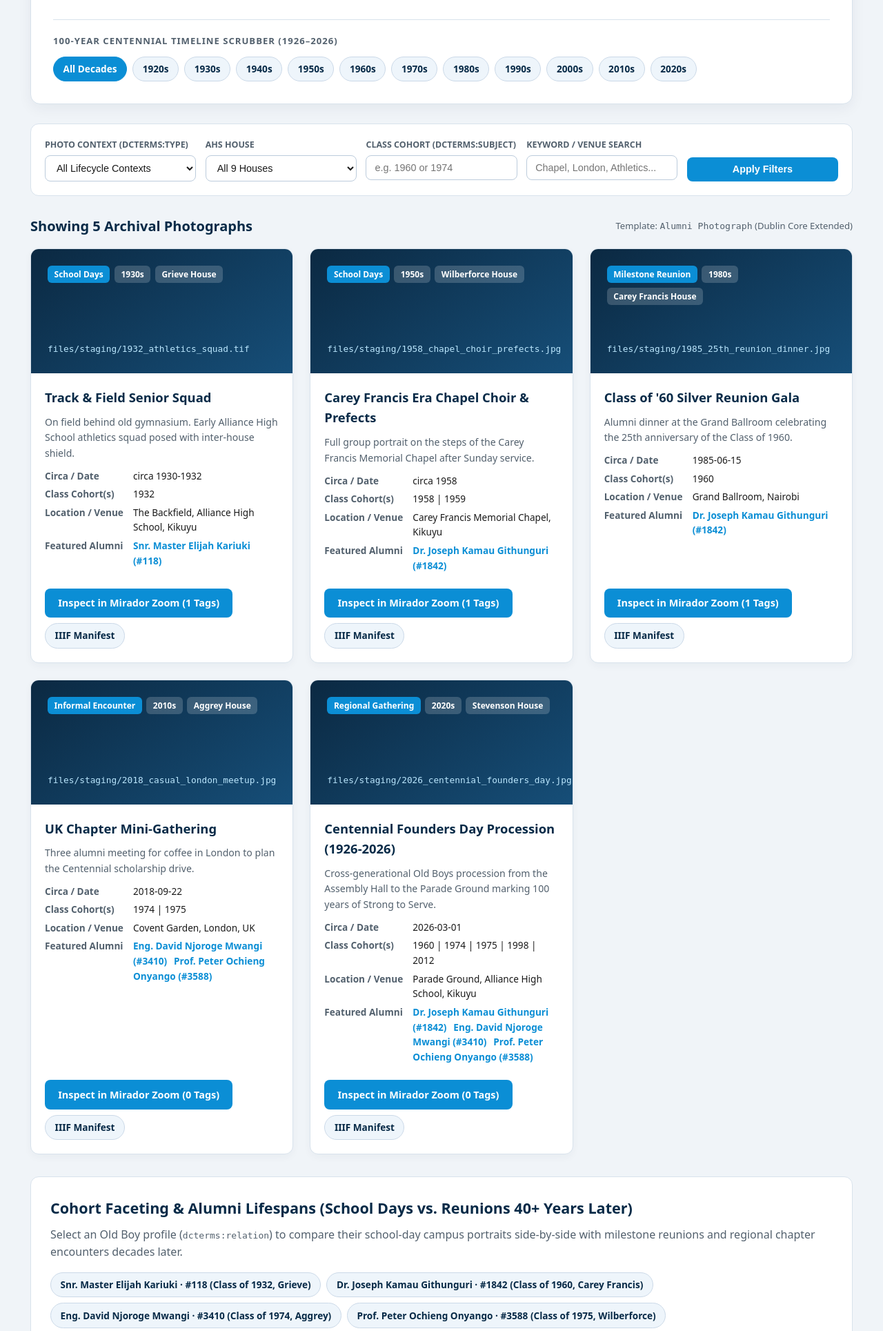
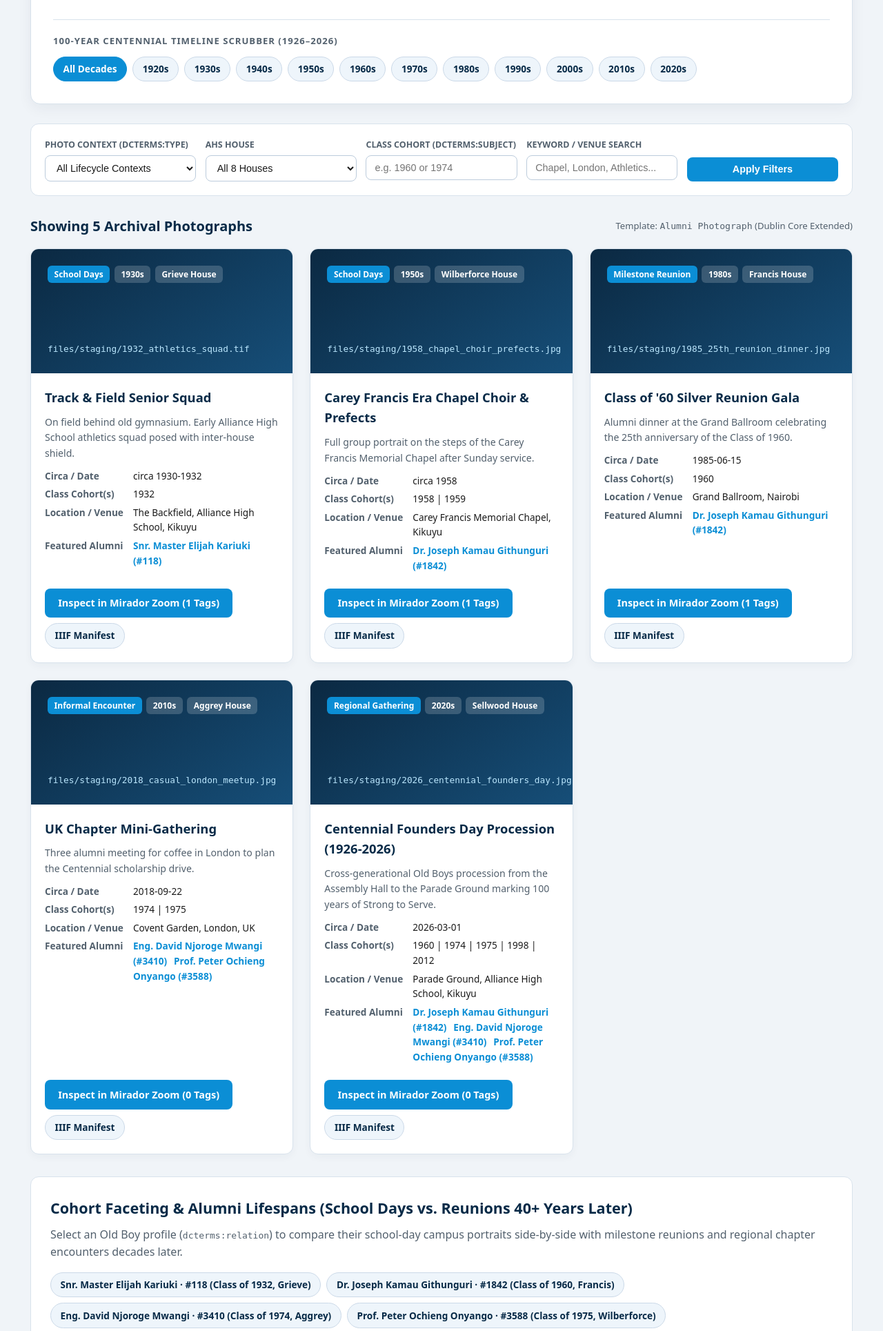
Before and after one commit to ericgitonga/ahsobc, a PHP site: page /gallery/index.php in a window 1280 px wide. Shown: the part 311-2240 px from the top of the page at 69% size. Run offline with PHP 8.4, Linux system fonts and the light colour scheme.

Commit message:
fix: set canonical 8 AHS Houses in order (Livingstone, Aggrey, Wilberforce, Grieve, Arthur, Francis, Smith, Sellwood)

```diff
--- a/omeka/scripts/provision_schema.php
+++ b/omeka/scripts/provision_schema.php
@@ -9,7 +9,7 @@
  *      Common -> CustomVocab -> IiifServer -> ImageServer -> Mirador -> CSVImport -> Mapping -> Collecting.
  *   3. Seeds Custom Vocabularies:
  *      - "AHS Photo Context": School Days, Milestone Reunion, Regional Gathering, Informal Encounter
- *      - "AHS Houses & Societies": Aggrey, Arthur, Carey Francis, Grieve, Livingstone, Sellwood, Smith, Stevenson, Wilberforce
+ *      - "AHS Houses & Societies": Livingstone, Aggrey, Wilberforce, Grieve, Arthur, Francis, Smith, Sellwood
  *   4. Seeds Resource Templates:
  *      - "Alumni Photograph" (dcterms:title, dcterms:type, dcterms:temporal, dcterms:relation, dcterms:subject, dcterms:spatial, dcterms:description, dcterms:isPartOf)
  *      - "Alumni Profile" (dcterms:title, dcterms:identifier, dcterms:subject, dcterms:isPartOf, dcterms:relation)
@@ -233,7 +233,7 @@ function ahsobc_provision_archive(\PDO $pdo, string $driver = 'sqlite'): array
             'full_name' => 'Dr. Joseph Kamau Githunguri',
             'school_number' => '1842',
             'cohort_year' => 1960,
-            'house' => 'Carey Francis',
+            'house' => 'Francis',
             'bio_summary' => 'School Prefect (1959–1960), Chapel Choir tenor, and Class of 1960 Silver & Centennial Reunion Convener.',
         ],
         [
@@ -298,10 +298,10 @@ function ahsobc_provision_archive(\PDO $pdo, string $driver = 'sqlite'): array
             'Row 1, Position 3 from Left: Snr. Master Elijah Kariuki (School No. #118, Class of 1932, Grieve House, IIIF xywh=420,310,180,220)',
         ],
         'files/staging/1958_chapel_choir_prefects.jpg' => [
-            'Row 2, Position 4 from Left: Dr. Joseph Kamau Githunguri (School No. #1842, Class of 1960, Carey Francis House, IIIF xywh=610,280,150,190)',
+            'Row 2, Position 4 from Left: Dr. Joseph Kamau Githunguri (School No. #1842, Class of 1960, Francis House, IIIF xywh=610,280,150,190)',
         ],
         'files/staging/1985_25th_reunion_dinner.jpg' => [
-            'Row 1, Position 2 from Left: Dr. Joseph Kamau Githunguri (School No. #1842, Class of 1960, Carey Francis House, IIIF xywh=380,240,170,210)',
+            'Row 1, Position 2 from Left: Dr. Joseph Kamau Githunguri (School No. #1842, Class of 1960, Francis House, IIIF xywh=380,240,170,210)',
         ],
     ];
 
@@ -323,7 +323,7 @@ function ahsobc_provision_archive(\PDO $pdo, string $driver = 'sqlite'): array
         $baseSlug = strtolower((string) preg_replace('/[^a-zA-Z0-9]+/', '-', pathinfo($rec['file_path'], PATHINFO_FILENAME)));
         $temporal = $rec['parsed_temporal'];
         $cohorts = $rec['parsed_cohorts'];
-        $houseClean = ahsobc_normalize_house($rec['dcterms:isPartOf']) ?? 'Carey Francis';
+        $houseClean = ahsobc_normalize_house($rec['dcterms:isPartOf']) ?? 'Francis';
         $linkedAlumni = $alumniLinksByFile[$rec['file_path']] ?? [];
         $faceTags = $defaultFaceTagsByFile[$rec['file_path']] ?? [];
 
--- a/omeka/staging/sample_manifest.csv
+++ b/omeka/staging/sample_manifest.csv
@@ -1,6 +1,6 @@
 file_path,dcterms:title,dcterms:type,dcterms:temporal,dcterms:subject,dcterms:description,dcterms:spatial,dcterms:isPartOf
 files/staging/1932_athletics_squad.tif,"Track & Field Senior Squad","School Days","circa 1930-1932","1932","On field behind old gymnasium. Early Alliance High School athletics squad posed with inter-house shield.","The Backfield, Alliance High School, Kikuyu","Grieve House"
-files/staging/1985_25th_reunion_dinner.jpg,"Class of '60 Silver Reunion Gala","Milestone Reunion","1985-06-15","1960","Alumni dinner at the Grand Ballroom celebrating the 25th anniversary of the Class of 1960.","Grand Ballroom, Nairobi","Carey Francis House"
+files/staging/1985_25th_reunion_dinner.jpg,"Class of '60 Silver Reunion Gala","Milestone Reunion","1985-06-15","1960","Alumni dinner at the Grand Ballroom celebrating the 25th anniversary of the Class of 1960.","Grand Ballroom, Nairobi","Francis House"
 files/staging/2018_casual_london_meetup.jpg,"UK Chapter Mini-Gathering","Informal Encounter","2018-09-22","1974 | 1975","Three alumni meeting for coffee in London to plan the Centennial scholarship drive.","Covent Garden, London, UK","Aggrey House"
 files/staging/1958_chapel_choir_prefects.jpg,"Carey Francis Era Chapel Choir & Prefects","School Days","circa 1958","1958 | 1959","Full group portrait on the steps of the Carey Francis Memorial Chapel after Sunday service.","Carey Francis Memorial Chapel, Kikuyu","Wilberforce House"
-files/staging/2026_centennial_founders_day.jpg,"Centennial Founders Day Procession (1926-2026)","Regional Gathering","2026-03-01","1960 | 1974 | 1975 | 1998 | 2012","Cross-generational Old Boys procession from the Assembly Hall to the Parade Ground marking 100 years of Strong to Serve.","Parade Ground, Alliance High School, Kikuyu","Stevenson House"
+files/staging/2026_centennial_founders_day.jpg,"Centennial Founders Day Procession (1926-2026)","Regional Gathering","2026-03-01","1960 | 1974 | 1975 | 1998 | 2012","Cross-generational Old Boys procession from the Assembly Hall to the Parade Ground marking 100 years of Strong to Serve.","Parade Ground, Alliance High School, Kikuyu","Sellwood House"
--- a/public/includes/gallery_app.php
+++ b/public/includes/gallery_app.php
@@ -302,7 +302,7 @@ $activeModules = $pdo->query('SELECT id, version FROM omeka_modules WHERE is_act
             <div>
                 <label for="filter-house">AHS House</label>
                 <select id="filter-house" name="house">
-                    <option value="">All 9 Houses</option>
+                    <option value="">All 8 Houses</option>
                     <?php foreach (AHSOBC_HOUSES as $houseName): ?>
                         <option value="<?= htmlspecialchars($houseName, ENT_QUOTES, 'UTF-8') ?>"
                             <?= $filterHouse === $houseName ? 'selected' : '' ?>>
--- a/public/includes/schema_definitions.php
+++ b/public/includes/schema_definitions.php
@@ -25,15 +25,14 @@ const AHSOBC_PHOTO_CONTEXTS = [
  * Official Alliance High School ("Bush") Houses for cohort/house faceting.
  */
 const AHSOBC_HOUSES = [
+    'Livingstone',
     'Aggrey',
+    'Wilberforce',
+    'Grieve',
     'Arthur',
-    'Carey Francis',
-    'Grieve',
-    'Livingstone',
+    'Francis',
+    'Smith',
     'Sellwood',
-    'Smith',
-    'Stevenson',
-    'Wilberforce',
 ];
 
 /**
```
Also changed, not shown: tests/test_cohort_helper.php (+9 -5 lines).
